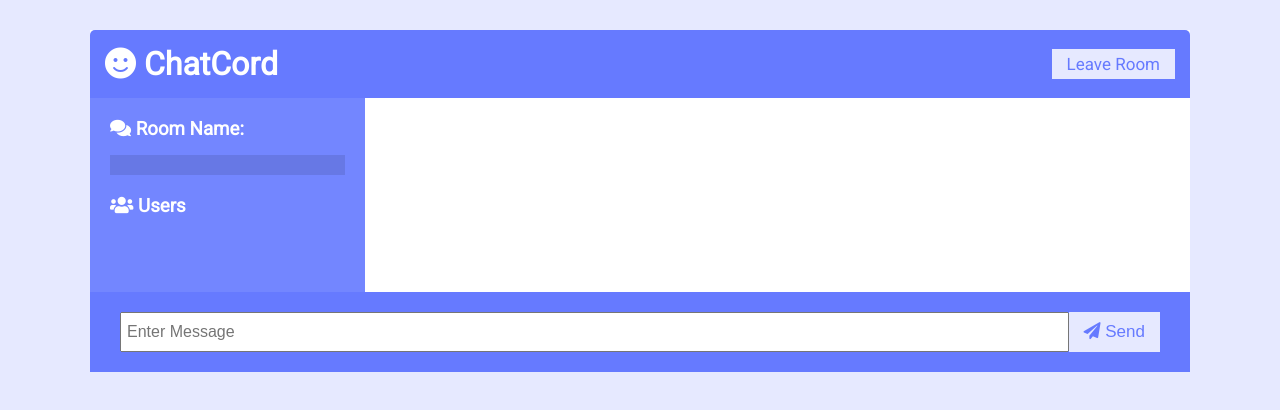
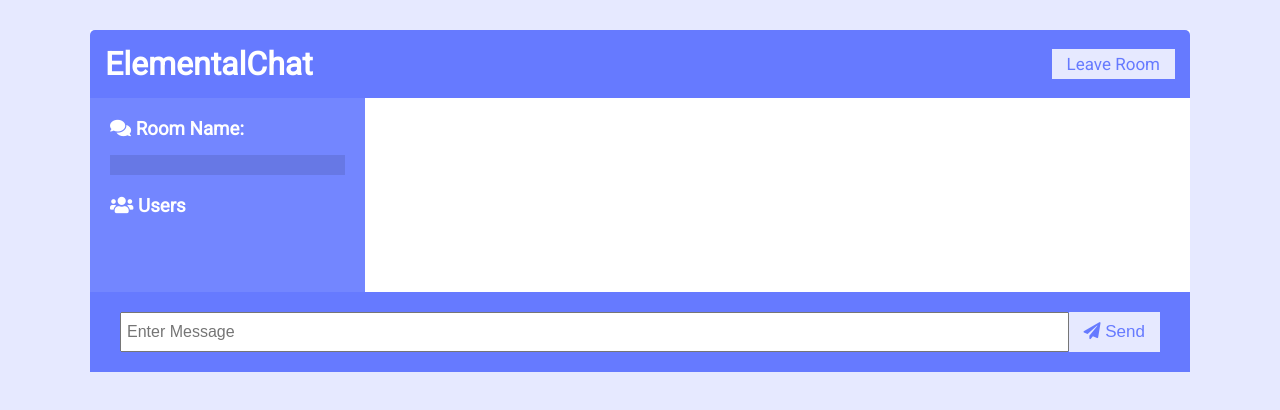
Before and after one commit to tcalmeida/socketio-chat-app, a website: page public/chat.html in a window 1280 px wide. Drawn offline with nearby package versions, Linux system fonts and the light colour scheme; no server answers.

Commit message:
update: change header and app name

```diff
--- a/public/chat.html
+++ b/public/chat.html
@@ -10,12 +10,12 @@
       crossorigin="anonymous"
     />
     <link rel="stylesheet" href="./css/style.css" />
-    <title>ChatCord App</title>
+    <title>ElementalChat App</title>
   </head>
   <body>
     <div class="chat-container">
       <header class="chat-header">
-        <h1><i class="fas fa-smile"></i> ChatCord</h1>
+        <h1>ElementalChat</h1>
         <a href="index.html" class="btn">Leave Room</a>
       </header>
       <main class="chat-main">
```
